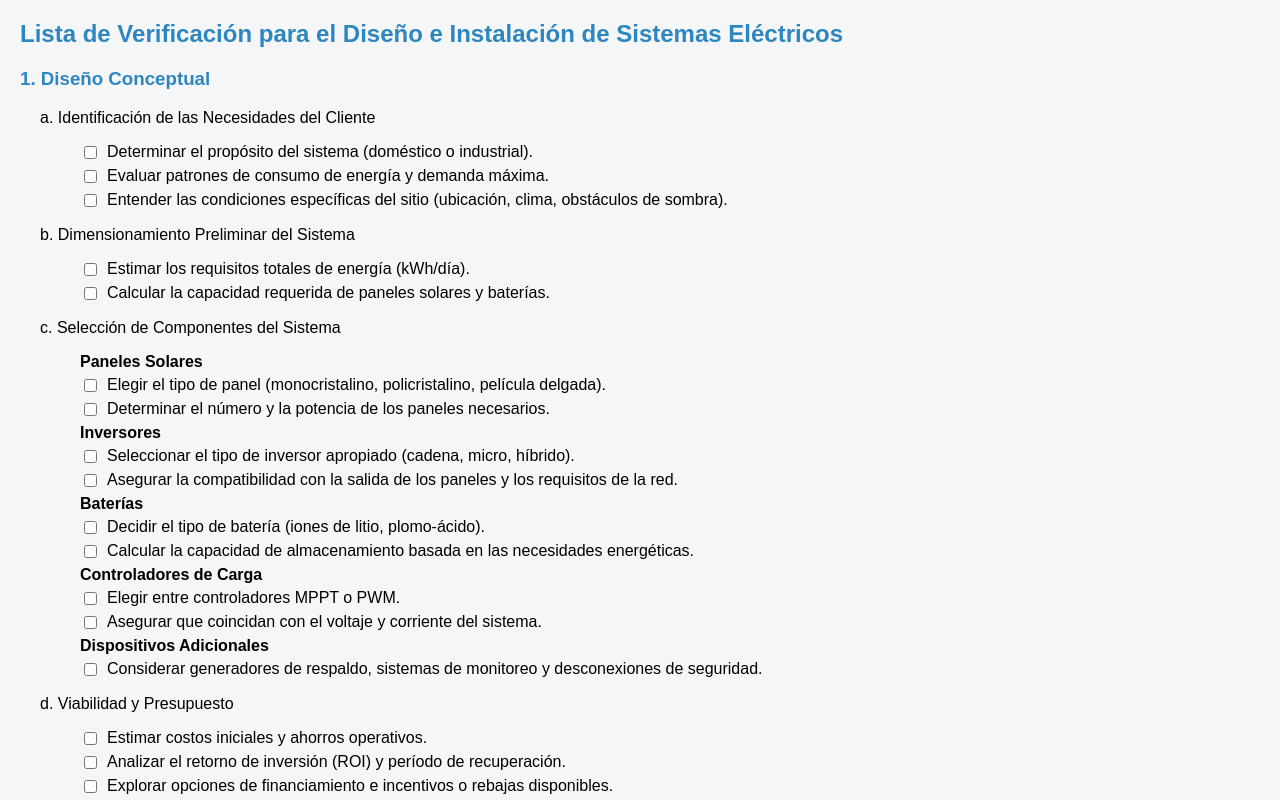
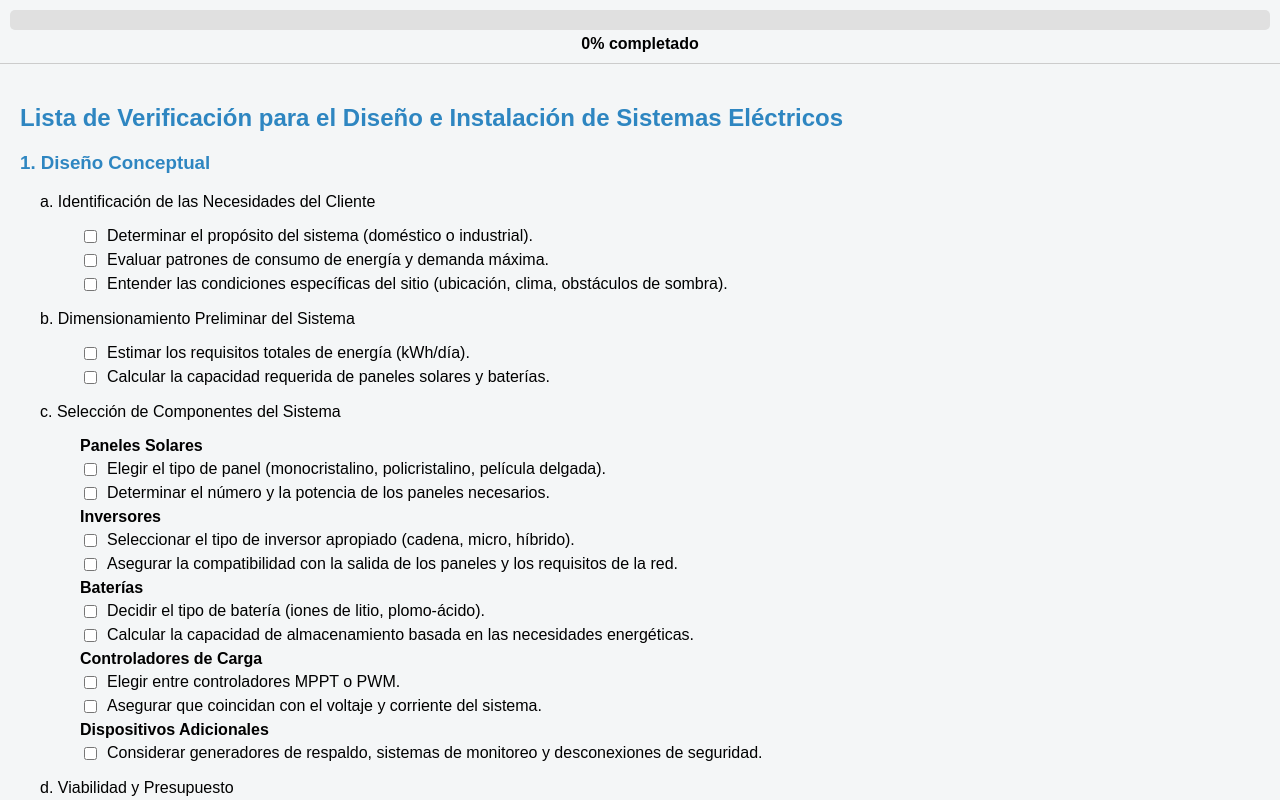
Before and after one commit to raisga/solar-check, a plain HTML site: page docs/index.html in a window 1280 px wide. Shown: the top 800 px of the page. Drawn offline with Linux system fonts and the light colour scheme.

Commit message:
feat: implements checklist progress bar

```diff
--- a/docs/index.html
+++ b/docs/index.html
@@ -6,7 +6,7 @@
     <style>
         body {
             font-family: Arial, sans-serif;
-            margin: 20px;
+            margin: 0; /* Ajustamos el margen para que la barra de progreso esté al tope */
             background-color: #f4f6f7;
         }
         h2, h3 {
@@ -29,13 +29,52 @@
             align-items: center;
             margin-bottom: 5px;
         }
+        /* Estilos para la barra de progreso */
+        .progress-container {
+            position: sticky;
+            top: 0;
+            background-color: #f4f6f7;
+            padding: 10px;
+            z-index: 1000;
+            border-bottom: 1px solid #ccc;
+        }
+        .progress-bar {
+            width: 100%;
+            background-color: #e0e0e0;
+            border-radius: 5px;
+            overflow: hidden;
+            height: 20px;
+        }
+        .progress-bar-fill {
+            height: 100%;
+            background-color: #2e86c1;
+            width: 0%;
+            transition: width 0.25s;
+        }
+        .progress-text {
+            text-align: center;
+            margin-top: 5px;
+            font-weight: bold;
+        }
+        /* Ajustamos el margen superior del contenido para no ocultar el encabezado */
+        .content {
+            padding: 20px;
+        }
     </style>
 </head>
 <body>
 
-<h2>Lista de Verificación para el Diseño e Instalación de Sistemas Eléctricos</h2>
+<div class="progress-container">
+    <div class="progress-bar">
+        <div class="progress-bar-fill" id="progress-bar-fill"></div>
+    </div>
+    <div class="progress-text" id="progress-text">0% completado</div>
+</div>
 
-<div id="checklist"></div>
+<div class="content">
+    <h2>Lista de Verificación para el Diseño e Instalación de Sistemas Eléctricos</h2>
+    <div id="checklist"></div>
+</div>
 
 <script>
     const checklistData = [
@@ -324,6 +363,18 @@
     function createChecklist() {
         const checklistContainer = document.getElementById('checklist');
 
+        let totalCheckboxes = 0;
+        let checkedCheckboxes = 0;
+
+        // Función para actualizar la barra de progreso
+        function updateProgressBar() {
+            const progressBarFill = document.getElementById('progress-bar-fill');
+            const progressText = document.getElementById('progress-text');
+            const percentage = totalCheckboxes === 0 ? 0 : Math.round((checkedCheckboxes / totalCheckboxes) * 100);
+            progressBarFill.style.width = `${percentage}%`;
+            progressText.textContent = `${percentage}% completado`;
+        }
+
         checklistData.forEach((section, sectionIndex) => {
             const sectionDiv = document.createElement('div');
             sectionDiv.className = 'section';
@@ -356,6 +407,9 @@
                         const checkbox = document.createElement('input');
                         checkbox.type = 'checkbox';
 
+                        // Incrementar el conteo total de checkboxes
+                        totalCheckboxes++;
+
                         // Crear una clave única para cada subtask
                         const checkboxId = `section${sectionIndex}_task${taskIndex}_subtask${subtaskIndex}`;
                         checkbox.id = checkboxId;
@@ -364,11 +418,19 @@
                         const savedState = localStorage.getItem(checkboxId);
                         if (savedState === 'true') {
                             checkbox.checked = true;
+                            checkedCheckboxes++;
                         }
 
                         // Agregar evento para guardar el estado al marcar/desmarcar
                         checkbox.addEventListener('change', () => {
                             localStorage.setItem(checkboxId, checkbox.checked);
+                            // Actualizar el conteo de checkboxes marcados
+                            if (checkbox.checked) {
+                                checkedCheckboxes++;
+                            } else {
+                                checkedCheckboxes--;
+                            }
+                            updateProgressBar();
                         });
 
                         label.appendChild(checkbox);
@@ -384,6 +446,9 @@
 
             checklistContainer.appendChild(sectionDiv);
         });
+
+        // Actualizar la barra de progreso al cargar la página
+        updateProgressBar();
     }
 
     createChecklist();
```
